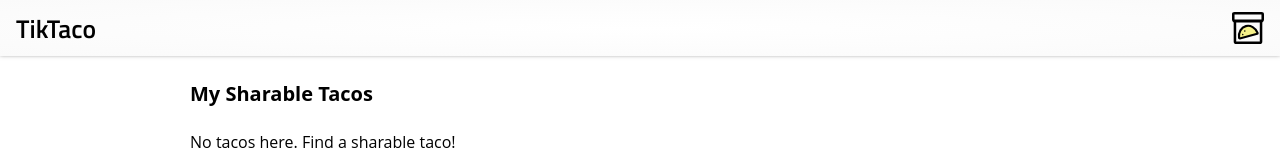
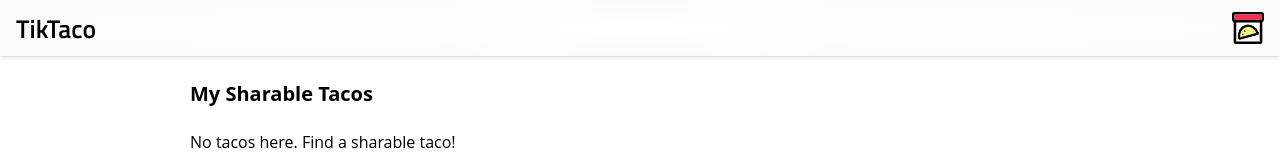
Before and after one commit to jon-schlandt/TikTaco, a React (Create React App) app: page /favorites in a window 1280 px wide. Shown: the top 160 px of the page. Built offline with nearby package versions, Linux system fonts and the light colour scheme.

Commit message:
Utilize NavLink for view favorites button, set active class

```diff
--- a/public/index.html
+++ b/public/index.html
@@ -2,7 +2,7 @@
 <html lang="en">
   <head>
     <meta charset="utf-8" />
-<!--     <link rel="icon" href="%PUBLIC_URL%/favicon.ico" /> -->
+    <link rel="icon" href="%PUBLIC_URL%/favicon.ico" />
     <meta name="viewport" content="width=device-width, initial-scale=1" />
     <meta
       name="description"
--- a/src/ Components/Header/Header.css
+++ b/src/ Components/Header/Header.css
@@ -18,10 +18,12 @@ header {
 }
 
 .view-favorites {
-  display: flex;
+  background-image: url('./view_favorites.svg');
+  width: 32px;
+  height: 32px;
+  display: block;
 }
 
-.view-favorites > img {
-  width: 32px;
-  align-self: center;
+.active {
+  background-image: url('./view_favorites_active.svg');
 }
--- a/src/ Components/Header/Header.tsx
+++ b/src/ Components/Header/Header.tsx
@@ -1,4 +1,4 @@
-import { Link } from 'react-router-dom'
+import { Link, NavLink } from 'react-router-dom'
 
 import './Header.css'
 import favoritesBtn from './view_favorites.svg'
@@ -9,12 +9,11 @@ export default function Header() {
       <Link className='app-title' to='/'>
         <h1>TikTaco</h1>
       </Link>
-      <Link
+      <NavLink
         className='view-favorites'
+        activeClassName='active'
         to='/favorites'
-      >
-        <img src={favoritesBtn} alt='view favorites'/>
-      </Link>
+      />
     </header>
   )
 }
```
Also changed, not shown: src/ Components/Header/view_favorites_active.svg (added), 1 other file (tests, documents, lock files or other folders).
